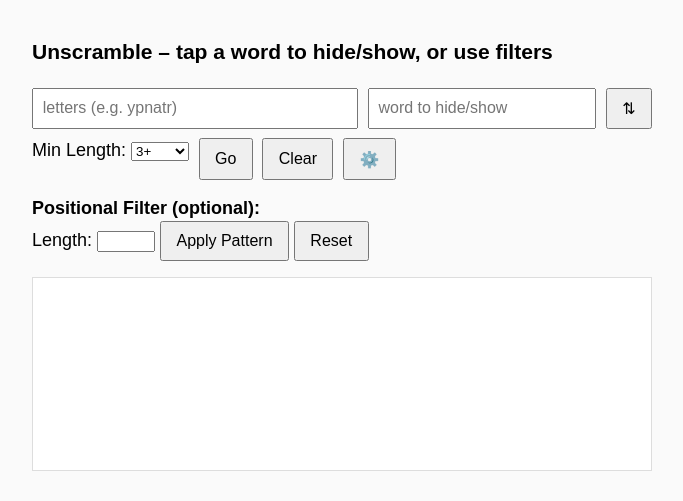
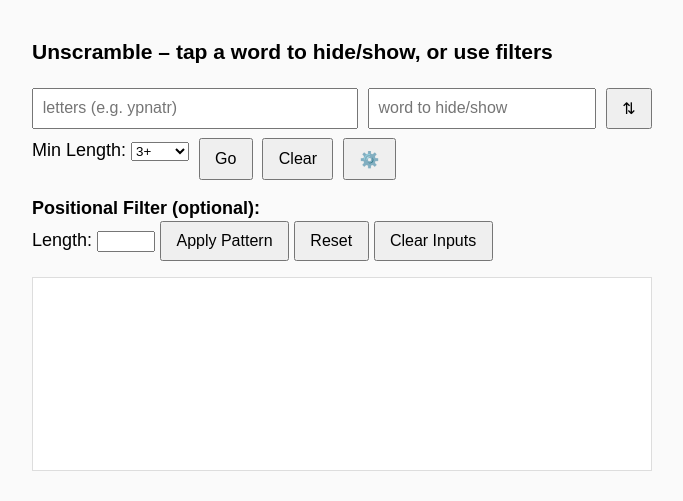
Before and after one commit to keepitsimpleyt/unscrambler, a Flask app: page / in a window 1280 px wide. Shown: the top 501 px of the page, without its empty margins (298-981 px from the left). Run offline with Flask 3, Linux system fonts and the light colour scheme.

Commit message:
something diff

```diff
--- a/templates/index.html
+++ b/templates/index.html
@@ -64,6 +64,7 @@
     <input type="number" id="exact-length" min="1" max="12" style="width:50px;">
     <button type="button" id="apply-pattern">Apply Pattern</button>
     <button type="button" id="reset-pattern">Reset</button>
+	<button type="button" id="clear-pattern-inputs">Clear Inputs</button>
   </div>
 
   <div id="out" class="box"></div>
@@ -225,6 +226,12 @@ document.getElementById('file').onchange = async e => {
   e.target.value = '';
 };
 
+document.getElementById("clear-pattern-inputs").addEventListener("click", () => {
+  document.querySelectorAll("#pattern-boxes input").forEach(i => i.value = "");
+  document.getElementById("exact-length").value = "";
+});
+
+
 renderBL();
 </script>
 </body>
```
